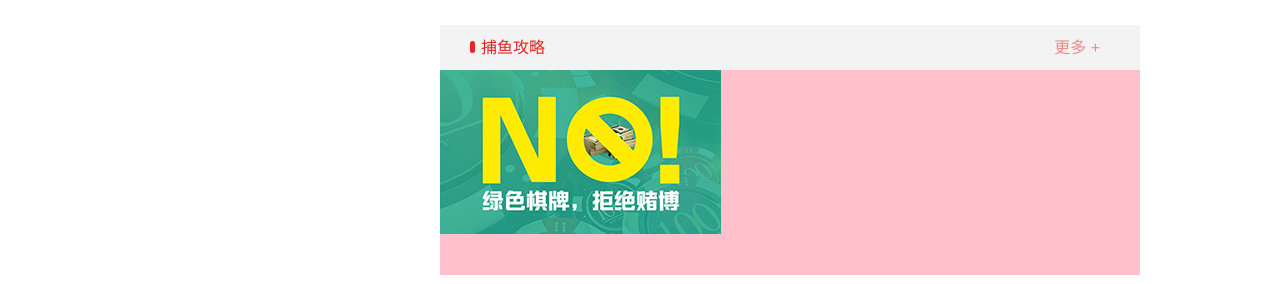
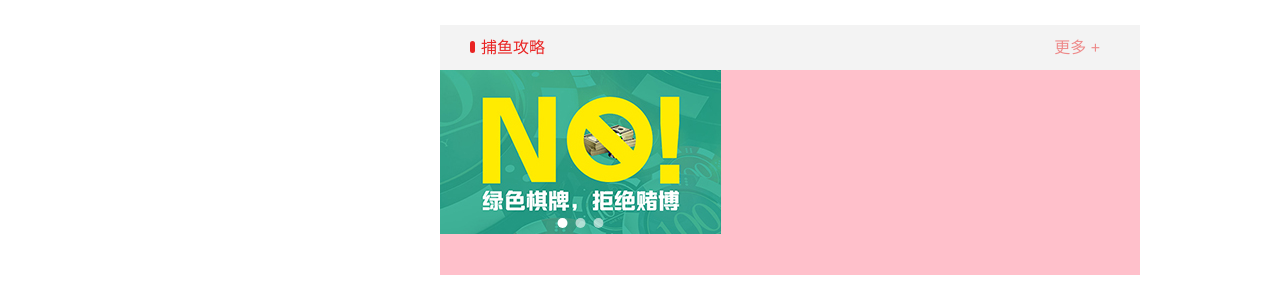
Before and after one commit to likenewton/vue-cli, a Vue app: page /#/ in a window 1280 px wide. Shown: the part 505-789 px from the top of the page. Built offline with nearby package versions, Linux system fonts and the light colour scheme.

Commit message:
添加轮播图

```diff
--- a/src/assets/style/class.scss
+++ b/src/assets/style/class.scss
@@ -134,6 +134,17 @@
     padding: 2px 14px;
 }
 
+.swiper-pagination-switch {
+    width: 10px;
+    height: 10px;
+    background: rgba(255, 255, 255, 0.6);
+    margin: 0 4px;
+    border-radius: 50%;
+    &.swiper-active-switch {
+        background: #fff;
+    }
+}
+
 
 
 // ===== scroll bar ======
--- a/src/components/home.vue
+++ b/src/components/home.vue
@@ -42,7 +42,7 @@ export default {
   name: 'Home',
   data() {
     return {
-      msg: '13'
+      swiper: null
     }
   },
   methods: {
@@ -54,13 +54,17 @@ export default {
     }
   },
   mounted() {
-    new Swiper('.js-Swiper', {})
+    this.swiper = new Swiper('.js-Swiper', {
+      loop: true,
+      pagination: '.swiper-pagination'
+    })
   }
 }
 
 </script>
 <style scoped lang="scss">
 @import '../../static/swiper2/idangerous.swiper.css';
+
 .banner-wrapper {
   height: 0;
   padding-top: 450px;
@@ -87,10 +91,26 @@ export default {
     width: 100%;
     height: 100%;
     background: pink;
+
     .js-Swiper {
+      position: relative;
       width: 281px;
       height: 164px;
       overflow: hidden;
+
+      .swiper-pagination {
+        position: absolute;
+        bottom: 6px;
+        height: 10px;
+        width: 100%;
+        left: 50%;
+        transform: translateX(-50%);
+        display: flex;
+        justify-content: center;
+        .swiper-pagination-switch {
+          height: 10px;
+        }
+      }
     }
   }
 }
```
